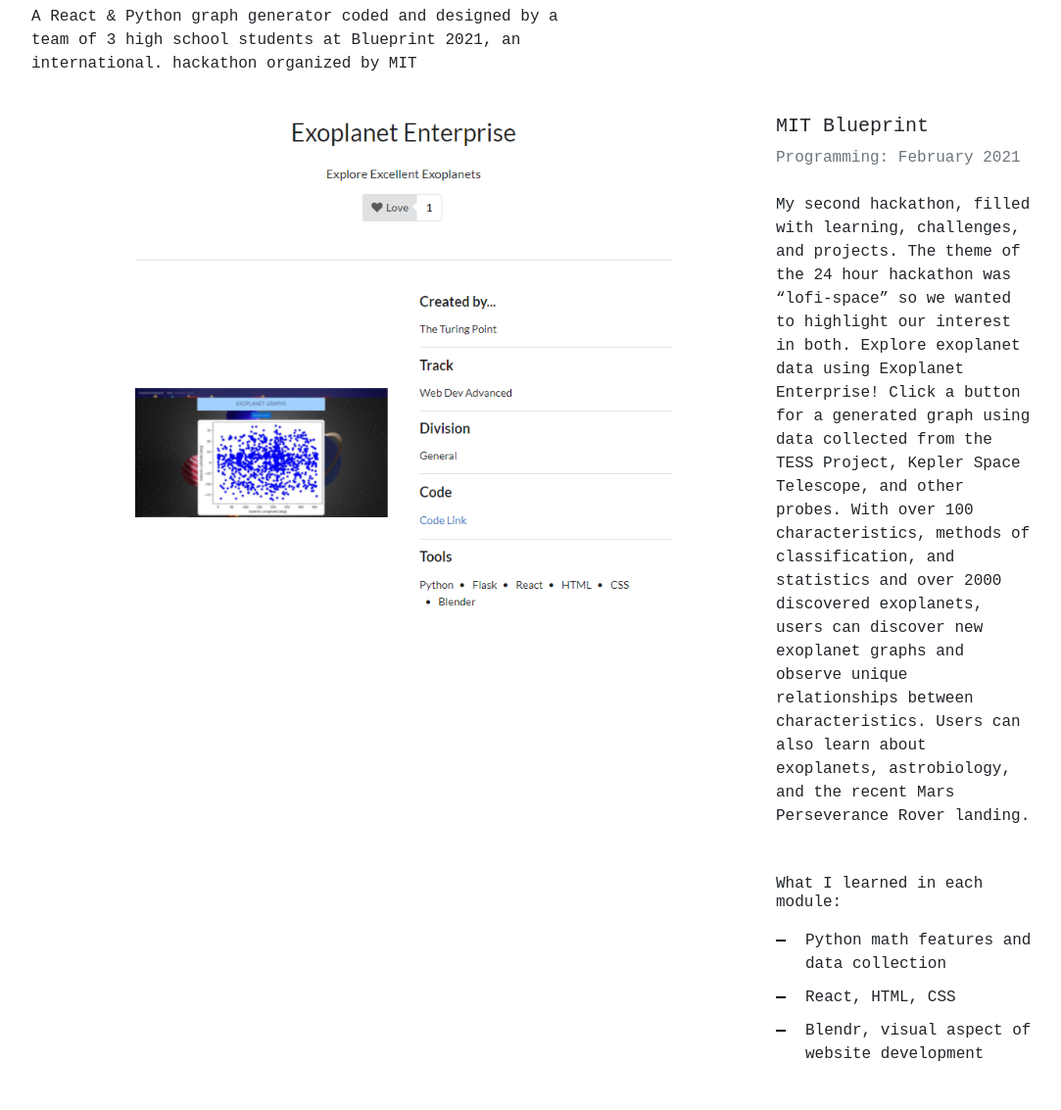
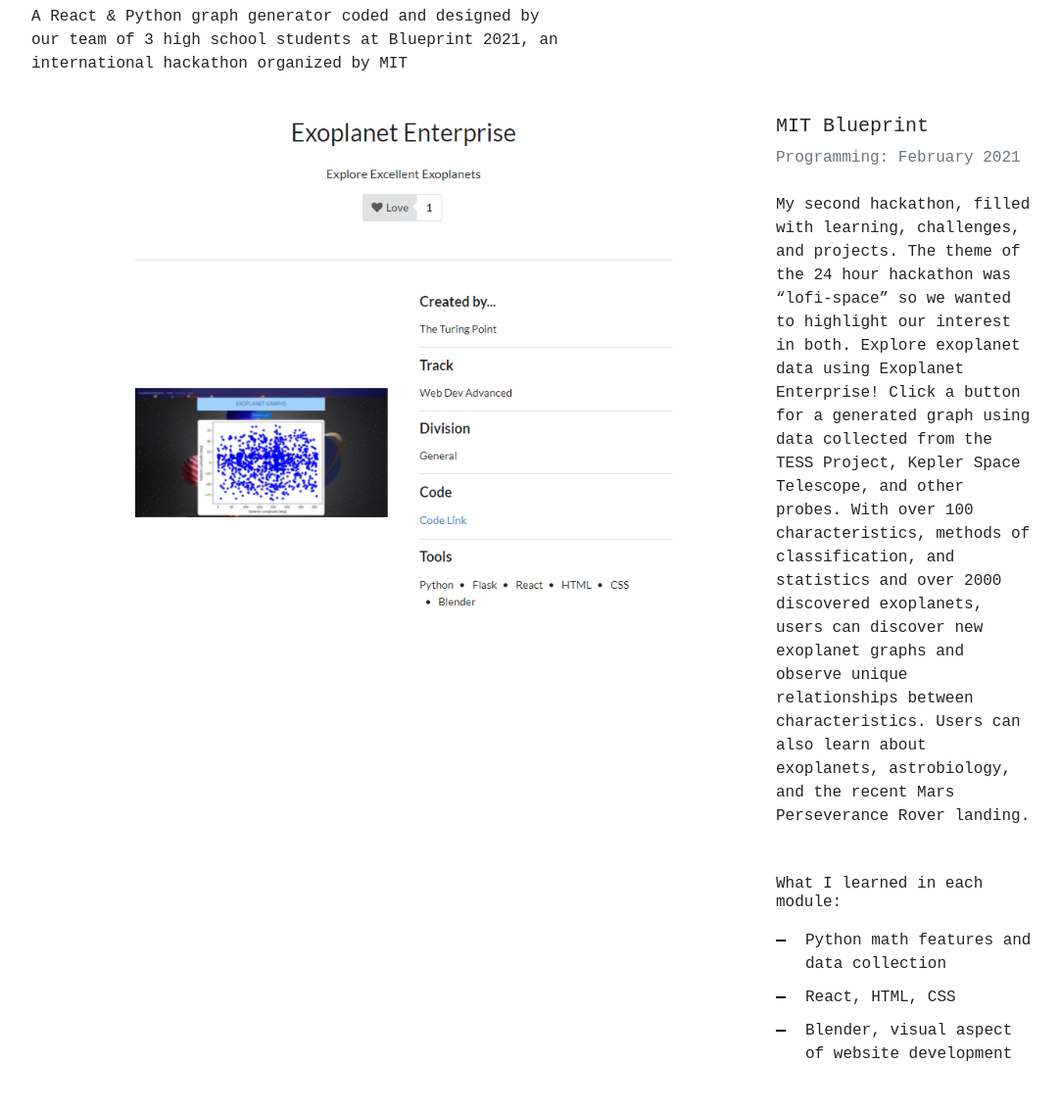
Before and after one commit to dom-dang/dom-dang.github.io, a plain HTML site: page blueprint-2021.html in a window 1280 px wide. Shown: the part 262-1395 px from the top of the page at 98% size, without its empty margins (50-1133 px from the left). Drawn offline with Linux system fonts and the light colour scheme; a web font is replaced by a local one.

Commit message:
small visual details

```diff
--- a/blueprint-2021.html
+++ b/blueprint-2021.html
@@ -80,8 +80,8 @@
                 <div class="row mb-4 align-items-center">
                     <div class="col-md-6" data-aos="fade-up">
                         <h2>MIT Blueprint 2021</h2>
-                        <p>A React &amp; Python graph generator coded and designed by a team of 3 high school students
-                            at Blueprint 2021, an international.
+                        <p>A React &amp; Python graph generator coded and designed by our team of 3 high school students
+                            at Blueprint 2021, an international
                             hackathon organized by MIT</p>
                     </div>
                 </div>
@@ -116,7 +116,7 @@
                                     <li>Python math features and data collection </li>
                                     <li>React, HTML, CSS
                                     </li>
-                                    <li>Blendr, visual aspect of website development</li>
+                                    <li>Blender, visual aspect of website development</li>
                                 </ul>
 
                                 <p><a href="https://github.com/dheerajpv/blueprint-2021" target="_blank"
@@ -141,8 +141,9 @@
                     </div>
                 </div>
                 <div class="col-sm-6 social text-md-end">
-                    <a href="https://github.com/dom-dang" target = "_blank"><span class="bi bi-github"></span></a>
-                    <a href="https://www.linkedin.com/in/dominique-dang/" target = "_blank"><span class="bi bi-linkedin"></span></a>
+                    <a href="https://github.com/dom-dang" target="_blank"><span class="bi bi-github"></span></a>
+                    <a href="https://www.linkedin.com/in/dominique-dang/" target="_blank"><span
+                            class="bi bi-linkedin"></span></a>
                 </div>
             </div>
         </div>
```
Also changed, not shown: blueprint-2022.html (+2 -2 lines), index.html (+1 -1 lines).
